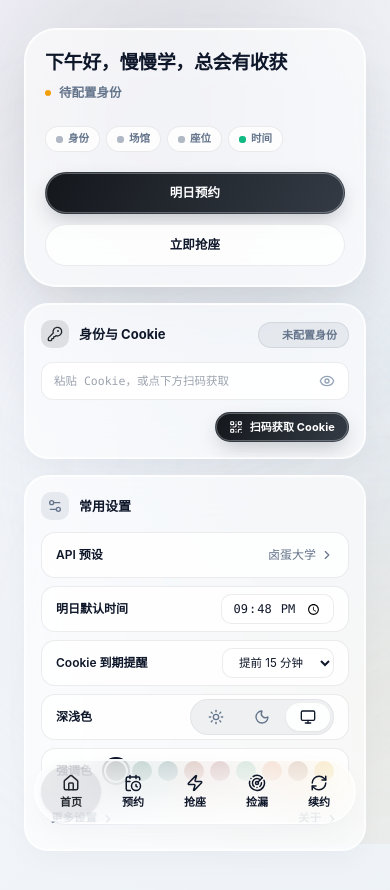
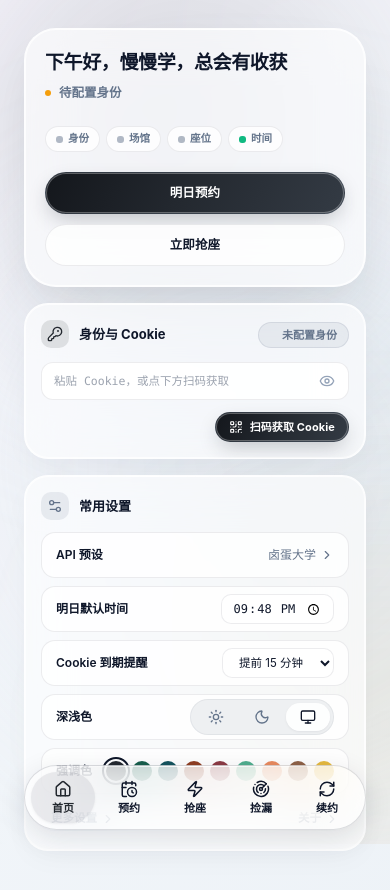
Before and after one commit to VenenoSix24/igolib-ldu, a React (Vite) app: page /app/home in a window 390 px wide. Shown: the top 890 px of the page. Built offline with nearby package versions, Linux system fonts and the light colour scheme.

Commit message:
fix: 手机底栏加宽下移与描边增强悬浮层次

```diff
--- a/src/app/layout/Dock.tsx
+++ b/src/app/layout/Dock.tsx
@@ -12,7 +12,7 @@ export function Dock() {
   return createPortal(
     <nav
       aria-label="底部导航"
-      className="glass fixed bottom-[calc(env(safe-area-inset-bottom)+20px)] left-1/2 z-10 flex -translate-x-1/2 items-stretch gap-0.5 rounded-full p-1.5 md:hidden"
+      className="glass dockbar fixed bottom-[calc(env(safe-area-inset-bottom)+14px)] left-1/2 z-10 flex -translate-x-1/2 items-stretch gap-0.5 rounded-full p-1.5 md:hidden"
     >
       {NAV_ITEMS.filter((item) => item.dock).map(({ path, shortLabel, icon: Icon }) => (
         <NavLink key={path} to={path} className={({ isActive }) => cn("dockitem", isActive && "on")}>
--- a/src/index.css
+++ b/src/index.css
@@ -373,6 +373,9 @@ html[data-theme="dark"] .aurora i { opacity:.55; filter:blur(90px) saturate(.85)
   position:relative;
   overflow:hidden;
 }
+/* 手机 dock 描边：浅色灰黑细线把白底栏从白页面里衬出来；深色用亮灰细线 */
+nav.dockbar { border-color:rgba(15,23,42,0.14); box-shadow:0 8px 28px rgba(15,23,42,0.12) }
+html[data-theme="dark"] nav.dockbar { border-color:rgba(148,163,184,0.28); box-shadow:0 8px 28px rgba(0,0,0,0.5) }
 .glass::before {
   content:"";
   position:absolute; inset-inline:0; top:0; height:1px;
@@ -553,7 +556,7 @@ html[data-theme="dark"] .tooth.miss { color:#fcd34d }
 html[data-theme="dark"] .navitem.on { color:var(--acc-hi) }
 
 /* 手机 dock 项 */
-.dockitem { display:flex; flex-direction:column; align-items:center; justify-content:center; gap:2px; padding:8px 19px 7px; border-radius:999px;
+.dockitem { display:flex; flex-direction:column; align-items:center; justify-content:center; gap:2px; padding:8px 21px 7px; border-radius:999px;
   font-size:11px; font-weight:600; color:var(--ink); transition:all .2s; white-space:nowrap }
 .dockitem.on { background:rgba(15,23,42,0.08); color:var(--pri-text); box-shadow:var(--sh-row) }
 html[data-theme="dark"] .dockitem.on { background:rgba(148,163,184,0.18); color:var(--acc-hi) }
```
